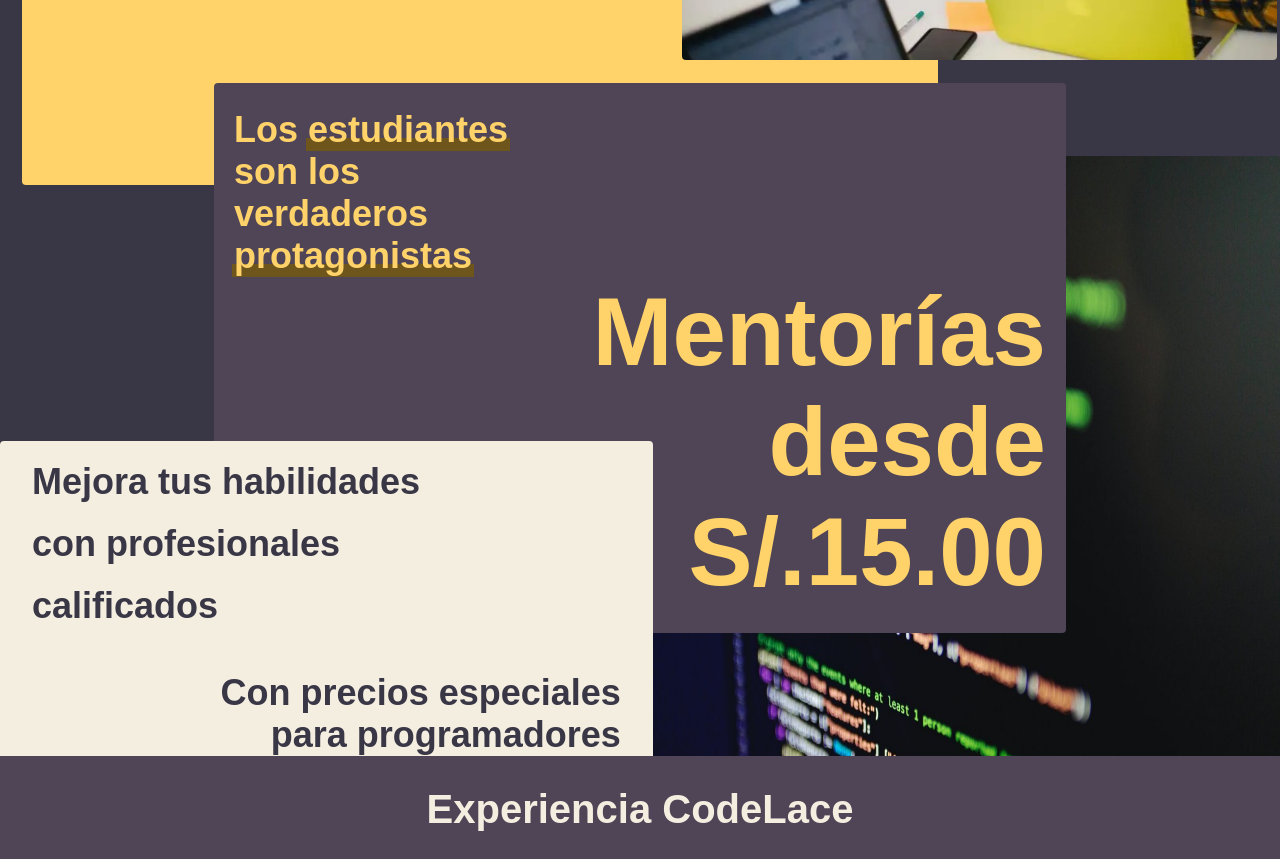
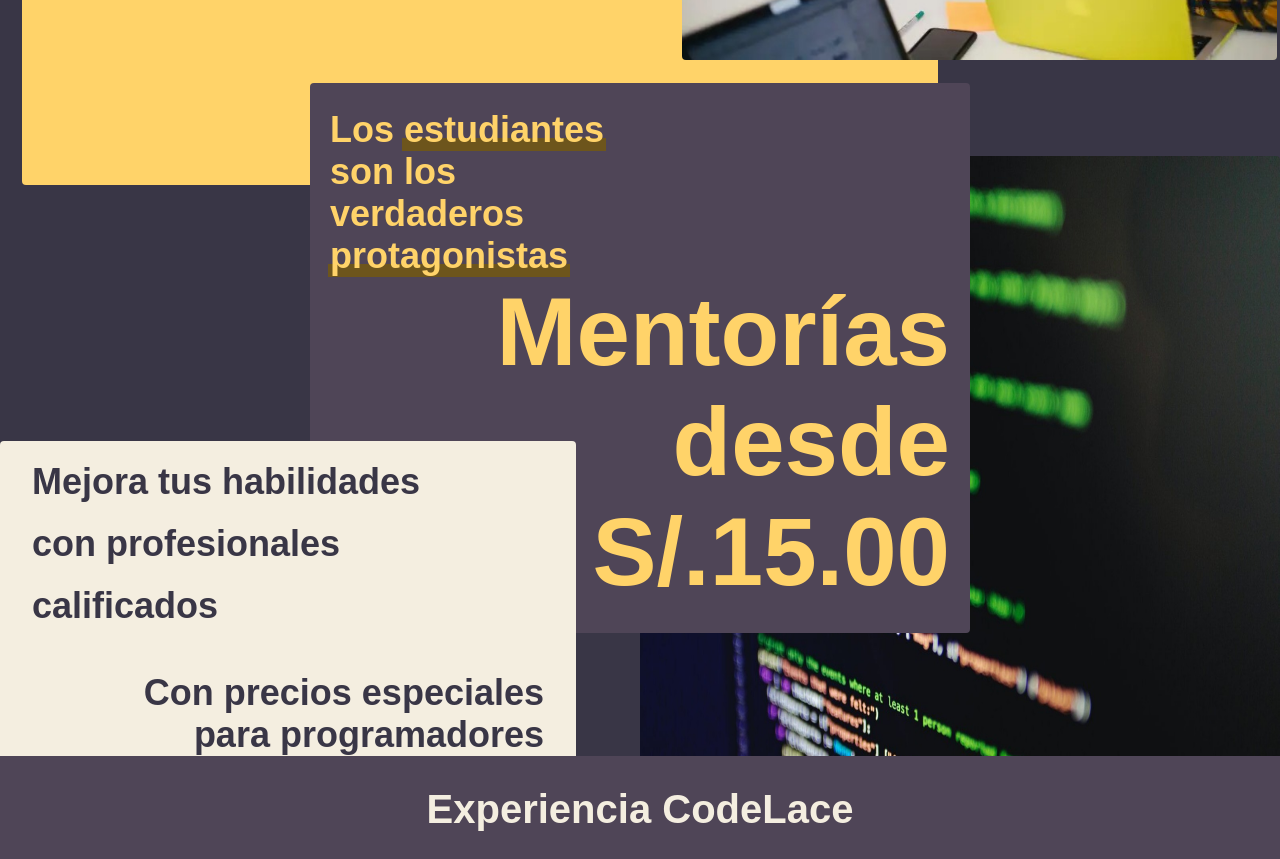
Before and after one commit to AndrePilcoChiuyare/CodeLace, a plain HTML site: page index.html in a window 1280 px wide. Shown: the part 1610-2469 px from the top of the page. Drawn offline with Linux system fonts and the light colour scheme; grey boxes are pictures that could not be loaded.

Commit message:
bug: error de resolución alta

```diff
--- a/assets/css/style.css
+++ b/assets/css/style.css
@@ -341,7 +341,7 @@ p#a2p3{
     justify-content: center;
     margin: auto;
     margin-top: -8%;
-    width: 65%;
+    width: 50%;
     color: #FFD369;
     border-radius: 4px;
     background-color:#4F4557;
@@ -372,7 +372,7 @@ p#a3p5, p#a3p6, p#a3p7{
     margin: auto;
     margin-top: -15%;
     margin-left: 0%;
-    width: 46%;
+    width: 40%;
     color: #393646;
     border-radius: 4px 4px 0px 0px;
     background-color:#f4eee0;
```
